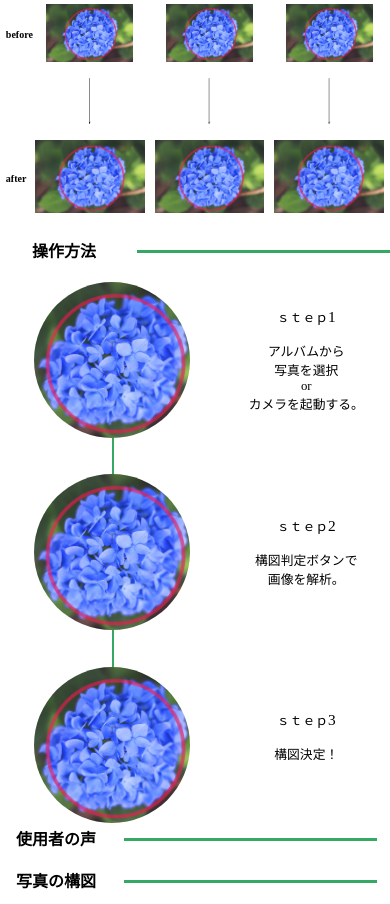
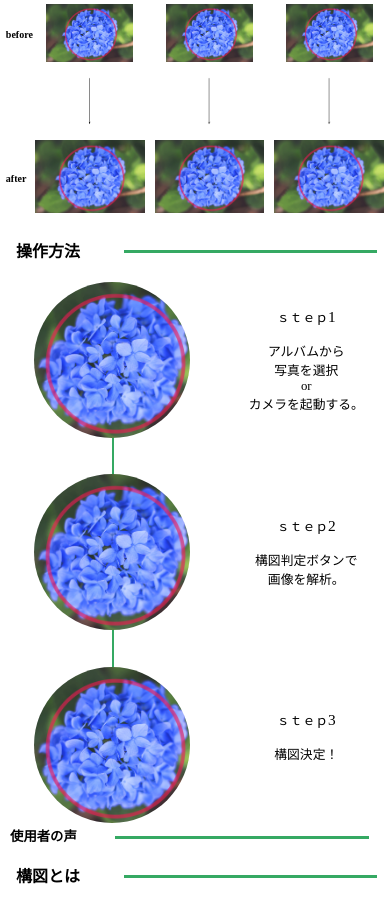
Before and after one commit to YasuiMaito/Prosya, a plain HTML site: page index.html in a window 390 px wide. Shown: the part 299-1203 px from the top of the page. Drawn offline with Linux system fonts and the light colour scheme.

```diff
--- a/index.html
+++ b/index.html
@@ -124,7 +124,7 @@
 
       <section id="sumaho-area-3">
         <br>
-        <div class="sumaho-text-divider-area-3">　　操作方法　　</div>
+        <div class="sumaho-text-divider-area-3">　操作方法　　</div>
 
       <table>
         <tr>
@@ -149,7 +149,7 @@
     <!--/area4-->  </section>
 
       <section id="sumaho-area-4">
-        <div class="sumaho-text-divider-area-4">　使用者の声　</div>
+        <div class="sumaho-text-divider-area-4">&nbsp;&nbsp;&nbsp;使用者の声　　</div>
         <br><br>
       </section>
 
@@ -179,7 +179,7 @@
     <!--/area5--></section>
 
       <section id="sumaho-area-5">
-        <div class="sumaho-text-divider-area-5">　写真の構図　</div>
+        <div class="sumaho-text-divider-area-5">　構図とは　　</div>
         <br><br>
         <table>
           <tr>
@@ -207,7 +207,7 @@
         <br><br><br>
     <!--/area6--></section>
       <section id="sumaho-area-6">
-        <div class="sumaho-text-divider-area-6">　　Ｑ＆Ａ　　</div>
+        <div class="sumaho-text-divider-area-6">　Ｑ＆Ａ　　　</div>
         <br><br>
       </section>
 
--- a/style.css
+++ b/style.css
@@ -293,15 +293,23 @@
     font-size: x-small;
   }
 
+  #sumaho-area-6 .sumaho-text-divider-area-6,
   #sumaho-area-3 .sumaho-text-divider-area-3,
-  #sumaho-area-4 .sumaho-text-divider-area-4,
-  #sumaho-area-5 .sumaho-text-divider-area-5,
-  #sumaho-area-6 .sumaho-text-divider-area-6 {
+  #sumaho-area-5 .sumaho-text-divider-area-5 {
     position: relative;
     display: inline-block;
     padding-right: 68vw;
     font-weight: bold;
   }
+
+  #sumaho-area-4 .sumaho-text-divider-area-4 {
+    position: relative;
+    display: inline-block;
+    padding-right: 68vw;
+    font-weight: bold;
+    font-size: 83.5%;
+  }
+
   #sumaho-area-3 .sumaho-text-divider-area-3:after,
   #sumaho-area-4 .sumaho-text-divider-area-4:after,
   #sumaho-area-5 .sumaho-text-divider-area-5:after,
```
